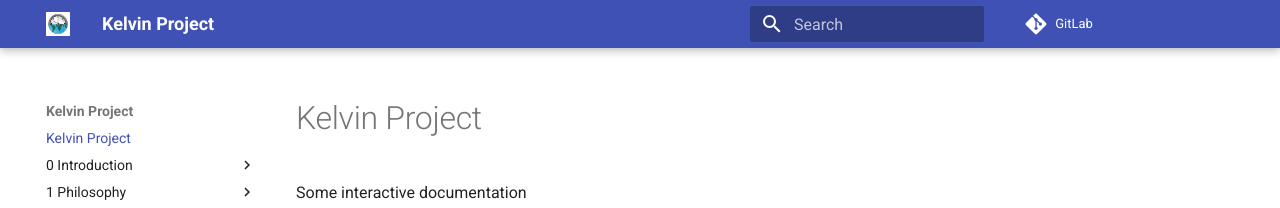
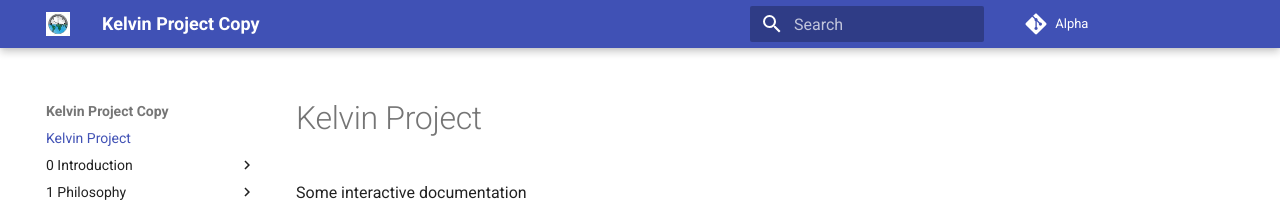
Before and after one commit to kw51y/alpha, an MkDocs documentation site: the page built from docs/index.md, in a window 1280 px wide. Shown: the top 208 px of the page. Built offline with MkDocs 1.6.1 and Material for MkDocs 9.7.7, drawn with Linux system fonts in a browser that asks for light colours; comment, search, counter and statistics services are not loaded.

Commit message:
edit addresses

```diff
--- a/mkdocs.yml
+++ b/mkdocs.yml
@@ -1,9 +1,12 @@
-site_name: Kelvin Project
+domain: alpha.github.io       # if you want to force HTTPS, specify the domain without the http at the start, e.g. example.com
+url: https://alpha.github.io  # the
+
+site_name: Kelvin Project Copy
 site_description: Repository of information for Kelvin Project
 site_author: Kenneth Gibb Wraight
 
-repo_name: GitLab
-repo_url: https://gitlab.cern.ch/wraight/kelvin-project
+repo_name: Alpha
+repo_url: https://kw51y.github.io/alpha/
 
 theme:
   name: material
```
